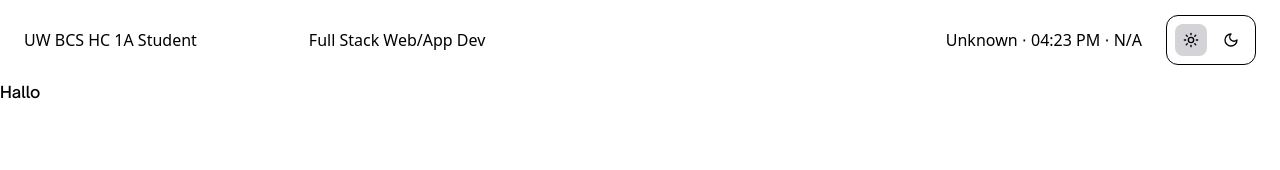
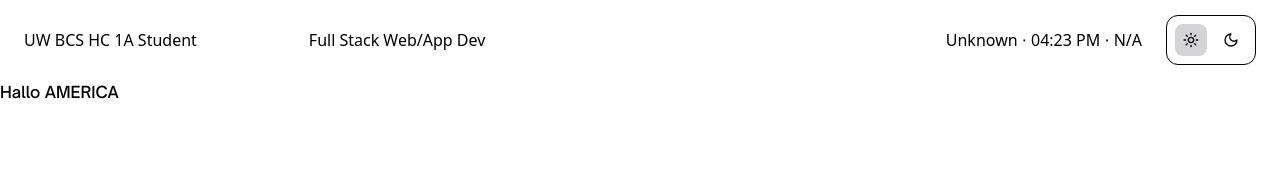
Before and after one commit to PranjwalS/portfolio, a React (Vite) app: page /contact in a window 1280 px wide. Shown: the top 170 px of the page. Built offline with nearby package versions, Linux system fonts and the light colour scheme; no server answers.

Commit message:
ratatouille

```diff
--- a/src/pages/ContactMe.tsx
+++ b/src/pages/ContactMe.tsx
@@ -2,7 +2,7 @@ import React from "react";
 
 const ContactMe: React.FC = () => {
     return(
-        <div>Hallo</div>
+        <div>Hallo AMERICA</div>
     )
 }
 
```
